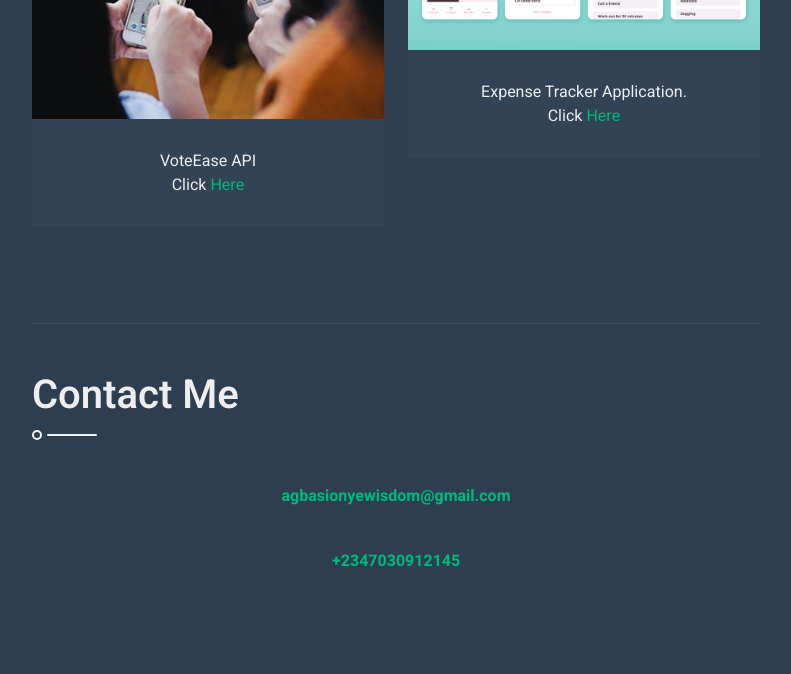
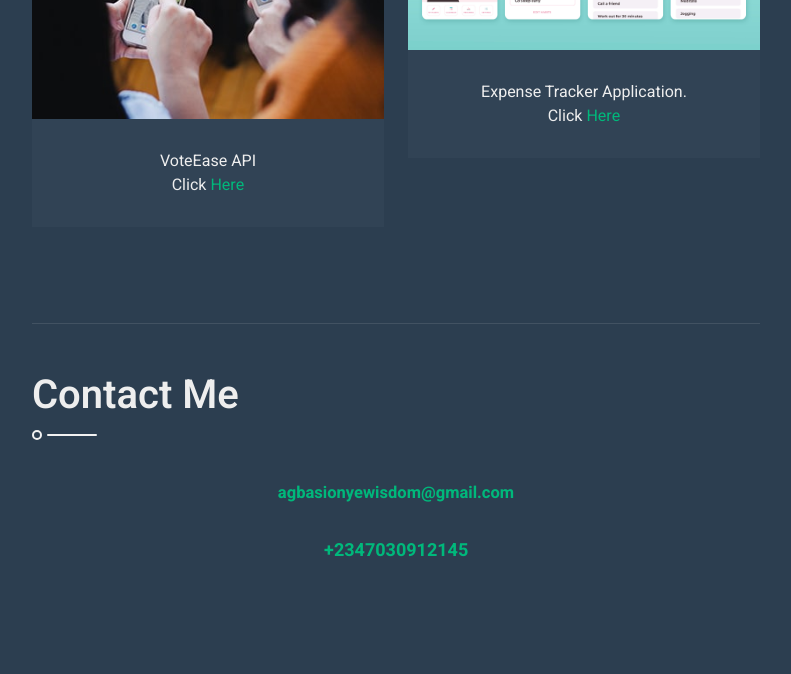
Before and after one commit to wisdomtochi/wisdomtochi.github.io, a plain HTML site: page index.html in a window 1280 px wide. Shown: the part 3516-4190 px from the top of the page, without its empty margins (438-1229 px from the left). Drawn offline with nearby package versions, Linux system fonts and the light colour scheme.

Commit message:
Updated Changes

```diff
--- a/css/style.css
+++ b/css/style.css
@@ -211,4 +211,13 @@
   align-items: center;
   justify-content: center;
   color: var(--primary);
+  font-weight: 800;
 }
+
+.contact-item h5 {
+  font-size: 16.5px;
+}
+
+.contact-item .phone-number {
+  font-size: 18px;
+}
--- a/index.html
+++ b/index.html
@@ -366,11 +366,11 @@
                     <h1 class="title pb-3 mb-5">Contact Me</h1>
 
                     <div class="position-relative contact-item">
-                        <p class="fw-medium"><strong>agbasionyewisdom@gmail.com</strong></p>
+                        <h5><strong>agbasionyewisdom@gmail.com</strong></h5>
                         <p class="mb-0"></p>
                     </div>
                     <div class="position-relative contact-item">
-                        <p class="fw-medium"><strong>+2347030912145</strong></p>
+                        <p class="phone-number"><strong>+2347030912145</strong></p>
                         <p class="mb-0"></p>
                     </div>
                 </section>
```
